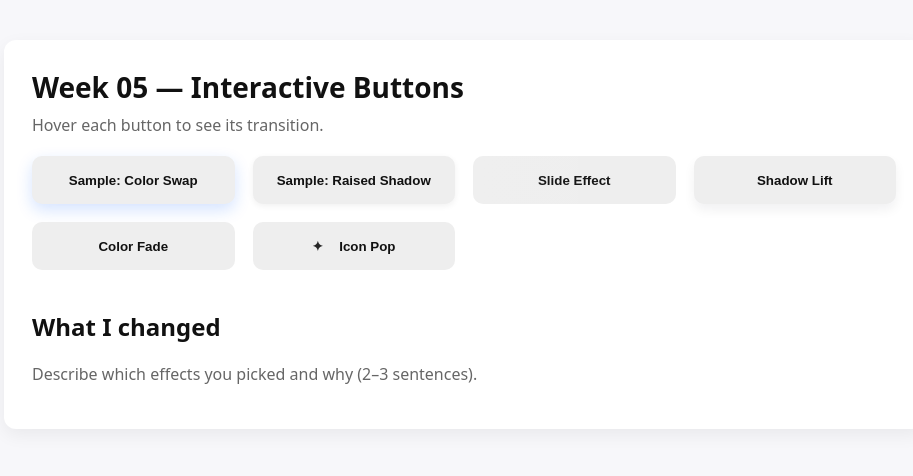
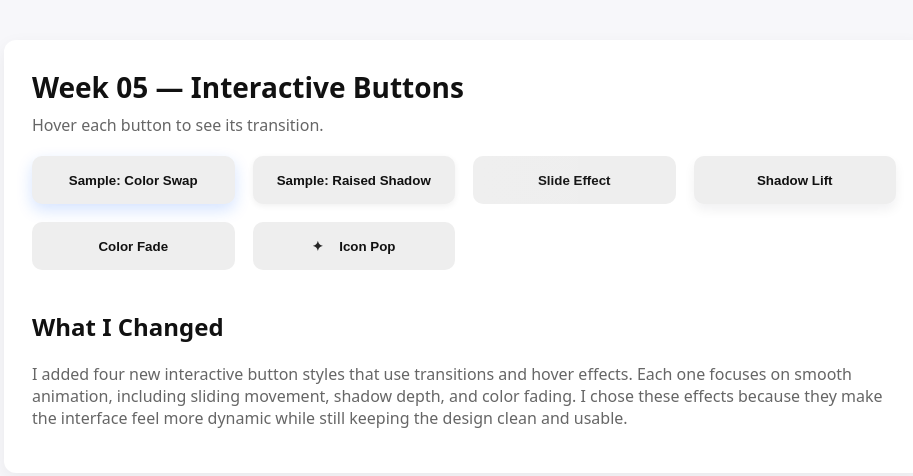
Before and after one commit to aocdolo/course-portfolio-, a plain HTML site: page WEEK 5 EXERCISE/index.html in a window 1280 px wide. Shown: the whole page, without its empty margins (176-1089 px from the left). Drawn offline with Linux system fonts and the light colour scheme.

Commit message:
Update index.html

```diff
--- a/WEEK 5 EXERCISE/index.html
+++ b/WEEK 5 EXERCISE/index.html
@@ -13,7 +13,7 @@
 
     <section class="button-grid">
 
-      <!-- Sample buttons (assumed provided by template) -->
+      <!-- Sample buttons (provided by template) -->
       <button class="button-sample-01">Sample: Color Swap</button>
       <button class="button-sample-02">Sample: Raised Shadow</button>
 
@@ -26,8 +26,13 @@
     </section>
 
     <section class="notes">
-      <h2>What I changed</h2>
-      <p>Describe which effects you picked and why (2–3 sentences).</p>
+      <h2>What I Changed</h2>
+      <p>
+        I added four new interactive button styles that use transitions and hover effects.
+        Each one focuses on smooth animation, including sliding movement, shadow depth,
+        and color fading. I chose these effects because they make the interface feel more
+        dynamic while still keeping the design clean and usable.
+      </p>
     </section>
   </main>
 </body>
```
